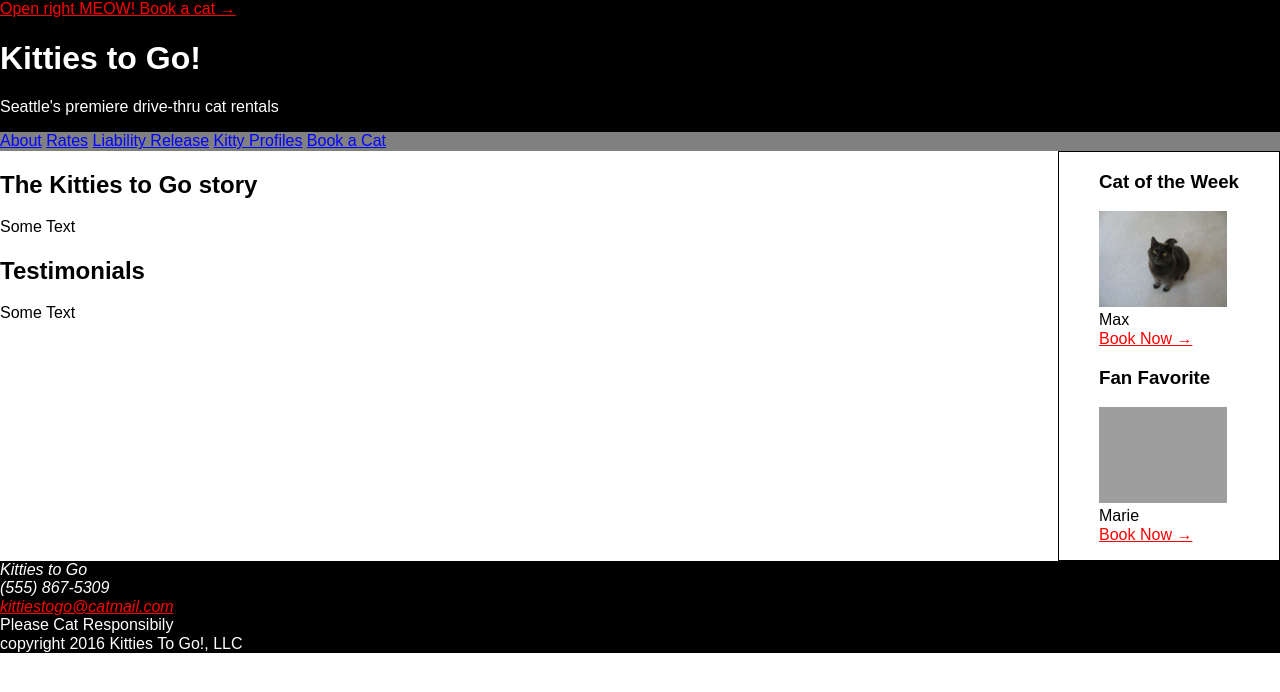
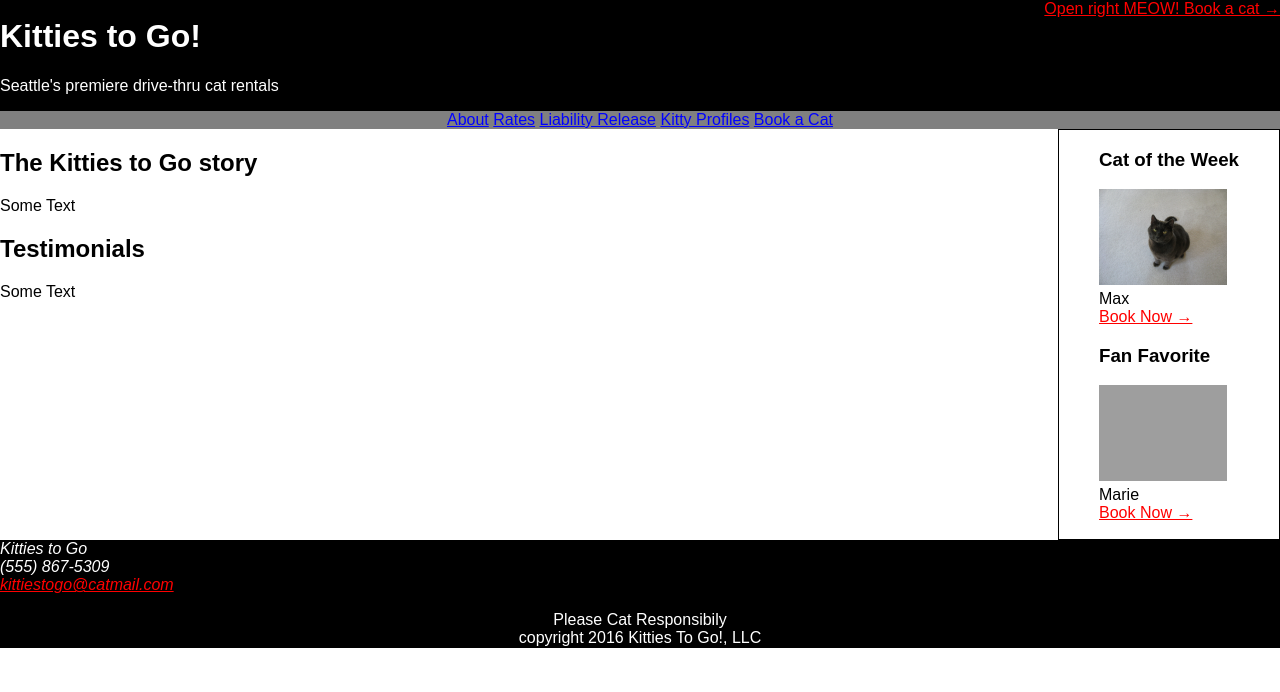
Before and after one commit to brskl/mockup-practice, a plain HTML site: page index.html in a window 1280 px wide. Drawn offline with Linux system fonts and the light colour scheme; grey boxes are pictures that could not be loaded.

Commit message:
Added some text-align and float to reposition elements

```diff
--- a/index.html
+++ b/index.html
@@ -52,8 +52,10 @@
         (555) 867-5309<br>
         <a href="mailto:kittiestogo@catmail.com">kittiestogo@catmail.com</a>
       </address>
-      Please Cat Responsibily<br>
-      copyright <time>2016</time> Kitties To Go!, LLC
+      <p>
+        Please Cat Responsibily<br>
+        copyright <time>2016</time> Kitties To Go!, LLC
+      </p>
     </footer>
   </body>
 </html>
--- a/styles/stylesheet.css
+++ b/styles/stylesheet.css
@@ -11,11 +11,14 @@ footer {
 
 nav {
   background: gray;
+  text-align: center;
 }
 
 .call-to-action {
-  text-align: right;
+  float: right;
 }
+
+header h1 { clear: right;}
 
 a {
   color: red;
@@ -37,3 +40,7 @@ article {
 footer {
   clear: both;
 }
+
+footer p {
+  text-align: center;
+}
```
